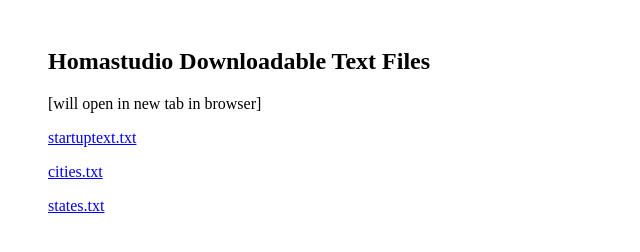
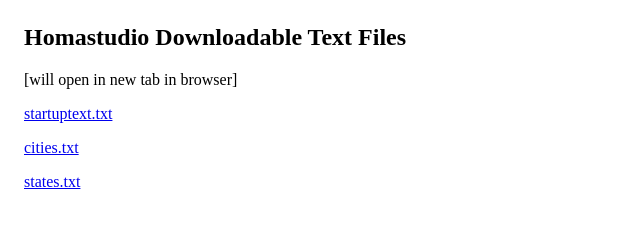
Before and after one commit to rmhoma/rmhoma.github.io, a plain HTML site: page index.html in a window 1280 px wide. Shown: the whole page, without its empty margins (0-640 px from the left). Drawn offline with Linux system fonts and the light colour scheme.

Commit message:
Update index.html

```diff
--- a/index.html
+++ b/index.html
@@ -5,7 +5,7 @@
     <title>Homastudio GitHub</title>
     <style>
       body {
-        margin: 3em;
+        margin: 24px;
       }
     </style>
   </head>
@@ -17,6 +17,5 @@
     <p><a href="cities.txt" target = "_blank">cities.txt</a></p>
     <p><a href="states.txt" target = "_blank">states.txt</a></p>
 
-    </footer>
   </body>
 </html>
```
